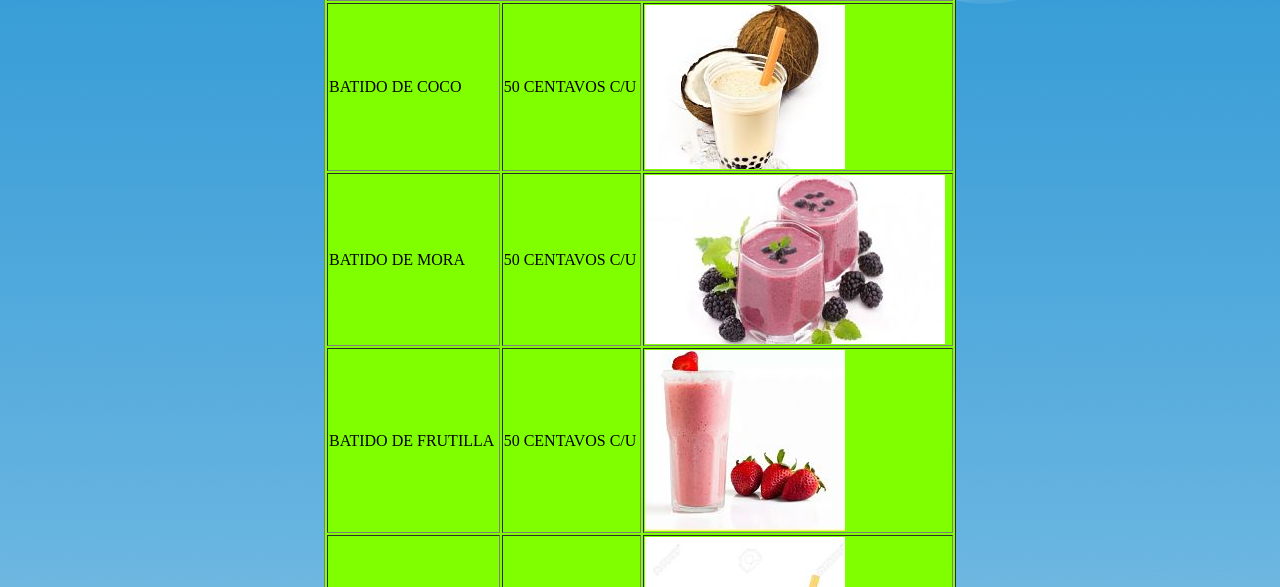
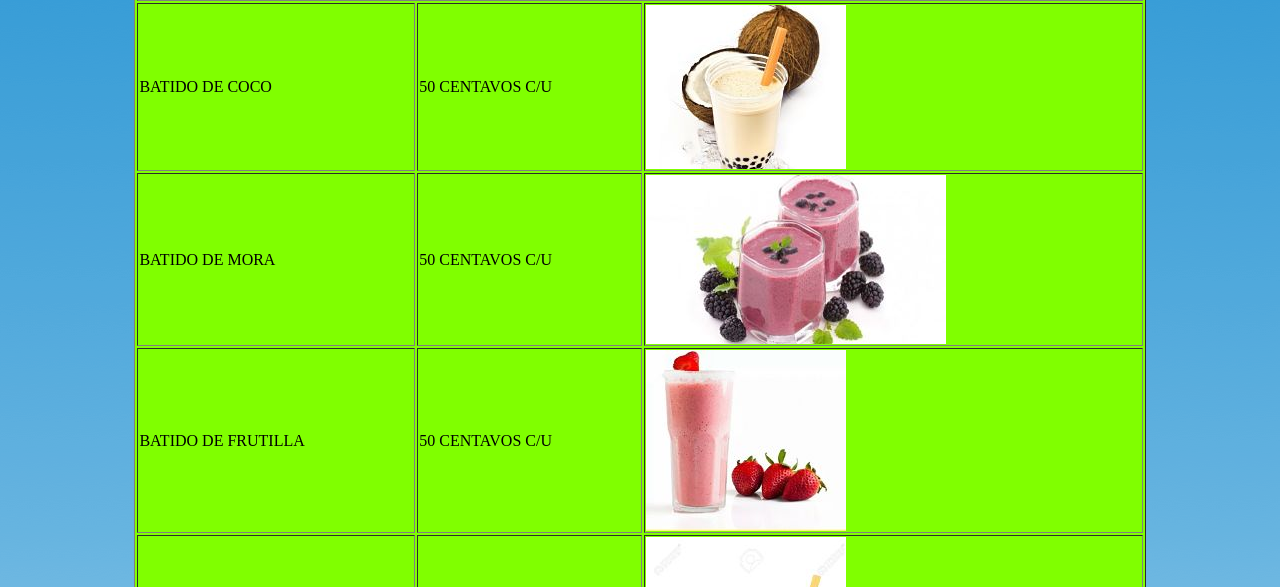
Before and after one commit to annibalfajardo/github, a plain HTML site: page oferta.html in a window 1280 px wide. Shown: the part 365-952 px from the top of the page. Drawn offline with Linux system fonts and the light colour scheme.

Commit message:
Update oferta.html

```diff
--- a/oferta.html
+++ b/oferta.html
@@ -23,7 +23,7 @@
 <center>
 
 
-<table border ="1" width="50%" bgcolor="#80FF00">
+<table border ="1" width="80%" bgcolor="#80FF00">
 <tr>
 <center>
 <td colspan="3"><center><font face="verdana"><h1><b> BATIDOS Y TOSTADAS PRECIOS</b></h1></font></center></td>
```
